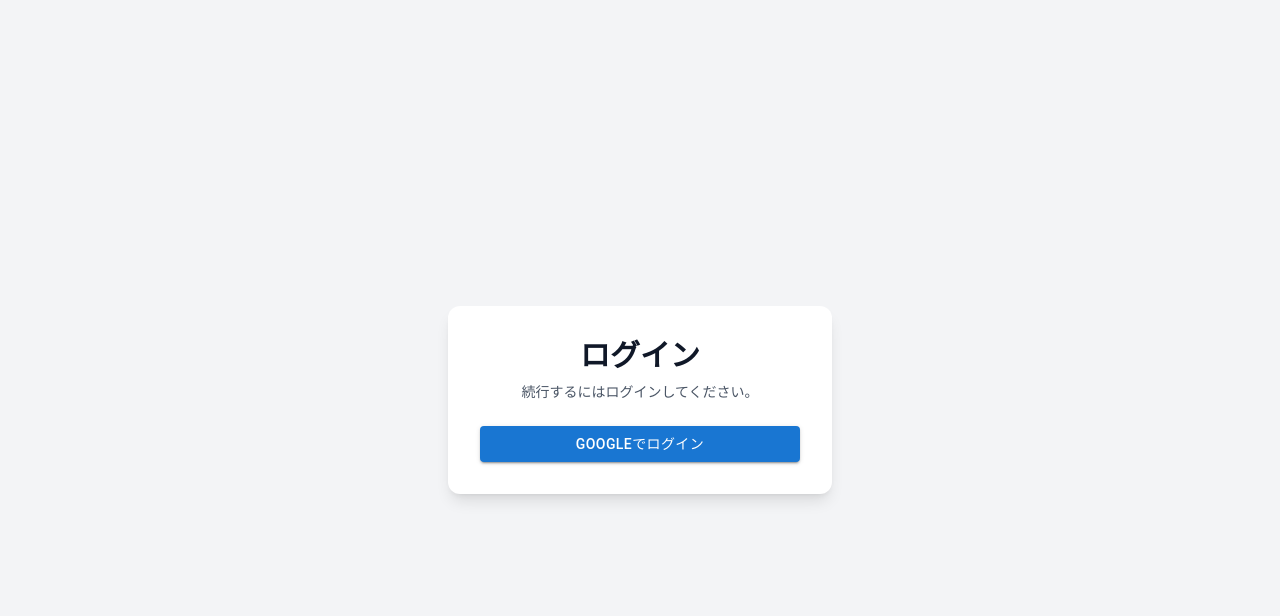
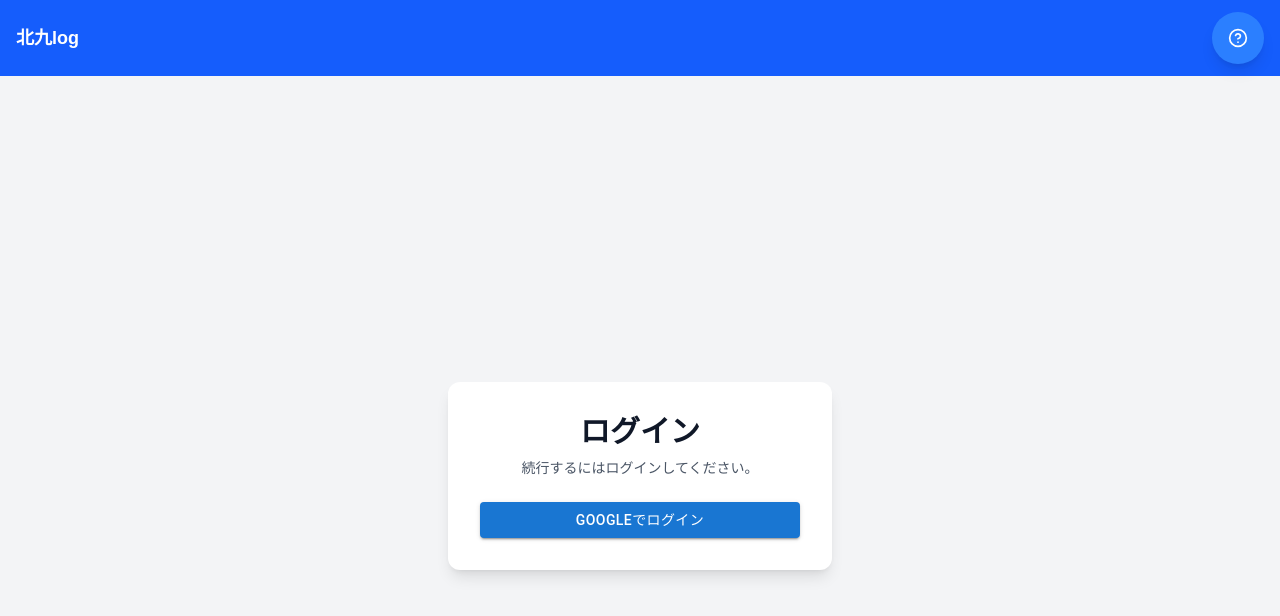
Before and after one commit to DIGIT-2025-NEXT/deokure, a Next.js app: page /login in a window 1280 px wide. Shown: the top 616 px of the page. Built offline with nearby package versions, Linux system fonts and the light colour scheme.

Commit message:
説明画面、ログイン画面のヘッターをホームに統一しました

```diff
--- a/app/ifu/page.tsx
+++ b/app/ifu/page.tsx
@@ -2,12 +2,21 @@
 
 import * as React from 'react';
 import { styled, alpha, ThemeProvider, createTheme } from '@mui/material/styles';
+import Link from "next/link";
+import { Search, Plus , HelpCircle} from "lucide-react";
 
 export default function Home() {
   return (
       <>
-      <header className="w-full flex justify-between items-center bg-blue-600 text-white px-4 py-3 shadow">
+       {/* ヘッダー */}
+       <header className="w-full flex justify-between items-center bg-blue-600 text-white px-4 py-3 shadow">
         <h1 className="text-lg font-bold">北九log</h1>
+        <Link
+        href="/ifu"
+        className="bg-blue-500 text-white p-4 rounded-full shadow-lg hover:bg-blue-700"
+        >
+        <HelpCircle className="w-5 h-5" />
+        </Link>
         </header>
 
 
--- a/app/login/page.tsx
+++ b/app/login/page.tsx
@@ -3,6 +3,9 @@
 import React from 'react';
 import { Button } from '@mui/material';
 import { signIn } from 'next-auth/react';
+import Link from "next/link";
+import { HelpCircle } from "lucide-react";
+
 
 
 const App = () => {
@@ -13,6 +16,17 @@ const App = () => {
   };
 
   return (
+    <>
+      {/* ヘッダー */}
+      <header className="w-full flex justify-between items-center bg-blue-600 text-white px-4 py-3 shadow">
+        <h1 className="text-lg font-bold">北九log</h1>
+        <Link
+          href="/ifu"
+          className="bg-blue-500 text-white p-4 rounded-full shadow-lg hover:bg-blue-700"
+        >
+          <HelpCircle className="w-5 h-5" />
+        </Link>
+      </header>
       <div className="flex items-center justify-center min-h-screen bg-gray-100 dark:bg-gray-900 font-sans p-4">
         <div className="w-full max-w-sm p-8 space-y-6 bg-white dark:bg-gray-800 rounded-xl shadow-lg transform transition-all hover:scale-105">
           <div className="text-center">
@@ -35,6 +49,7 @@ const App = () => {
           </Button>
         </div>
       </div>
+    </>
   );
 };
 
```
Also changed, not shown: 1 other file (tests, documents, lock files or other folders). Lines whose indentation alone changed are shown as unchanged.
